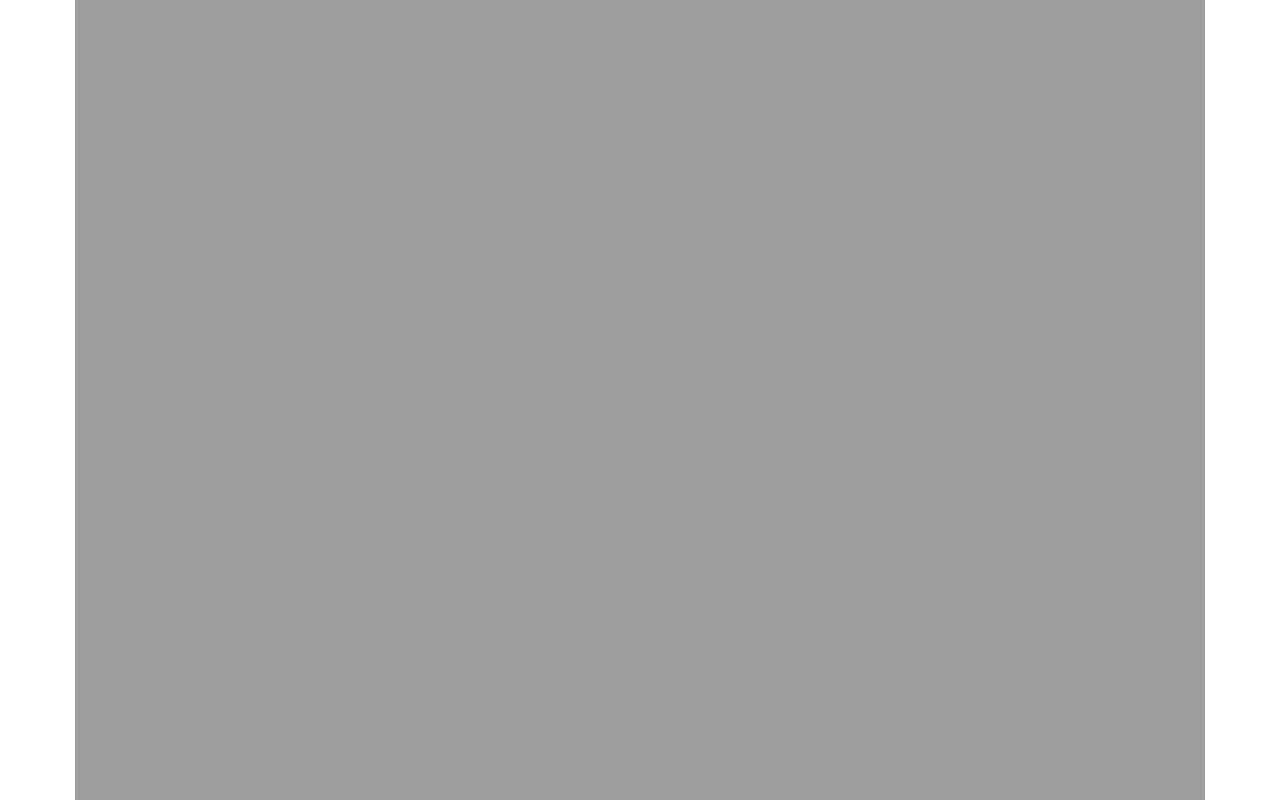
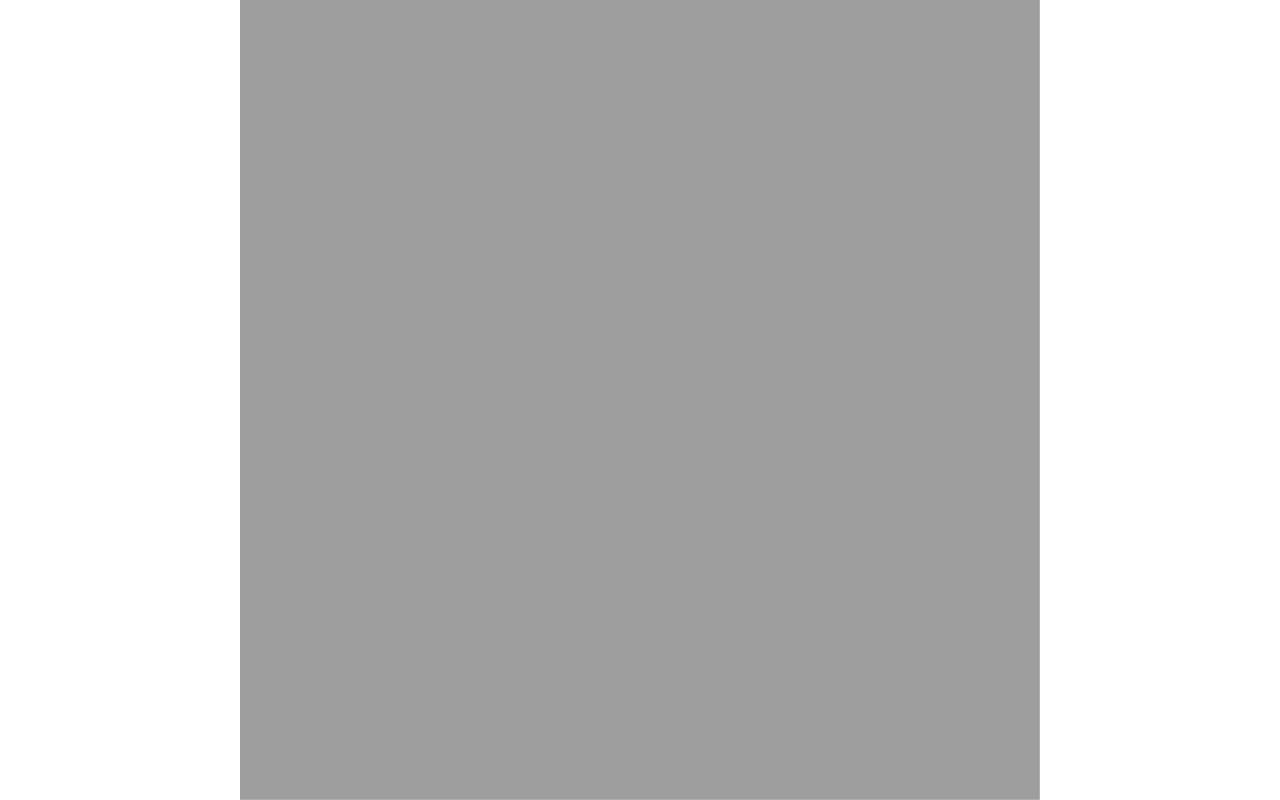
Before and after one commit to AlexandrMamontov/Apple, a plain HTML site: page index.html in a window 1280 px wide. Shown: the top 800 px of the page. Drawn offline with nearby package versions, Linux system fonts and the light colour scheme; a script that the page names is missing.

Commit message:
create apple-project

```diff
--- a/index.html
+++ b/index.html
@@ -87,8 +87,8 @@
     }
 
     canvas {
-      width: 1130px;
-      height: 1130px;
+      width: 800px;
+      height: 800px;
       will-change: transform;
       transform: translateZ(0);
     }
```
